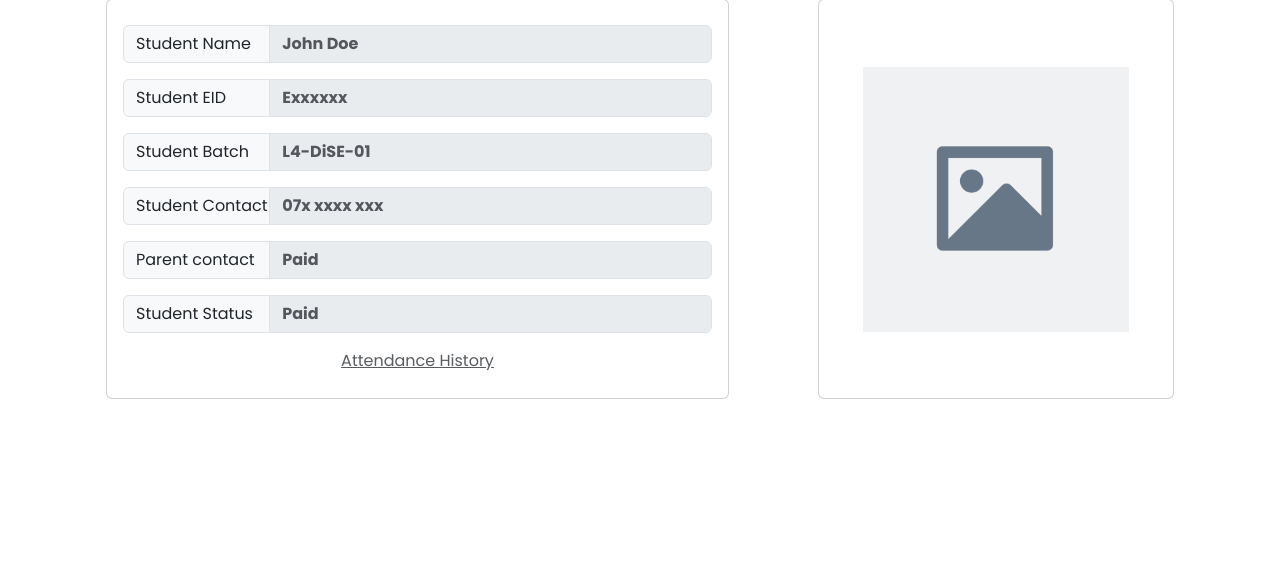
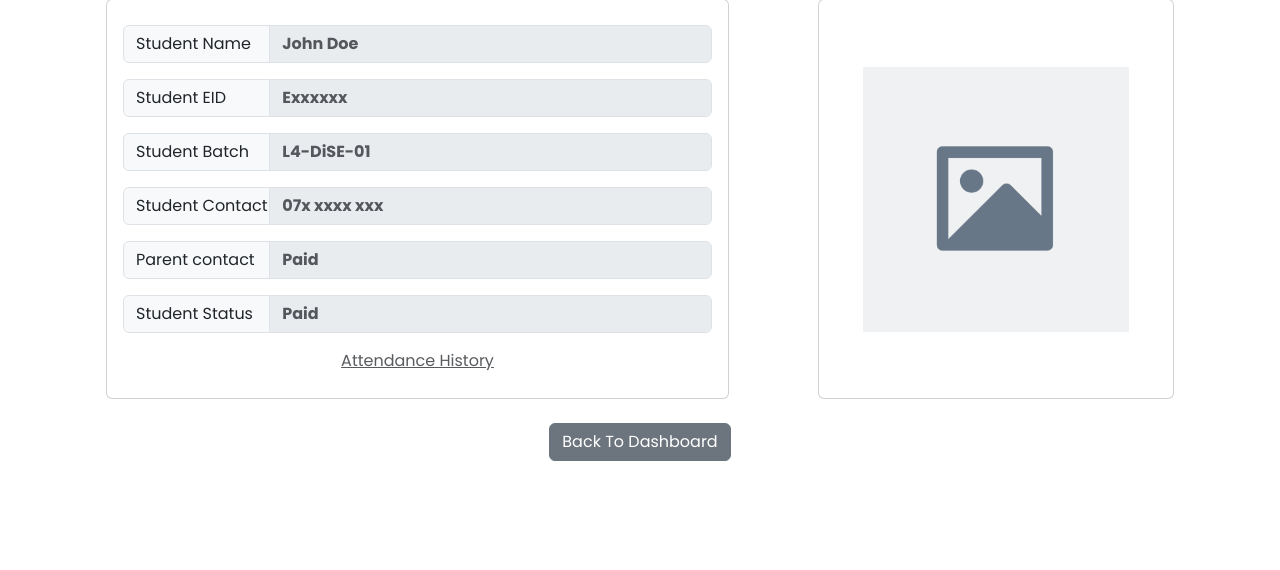
Before and after one commit to eamalindu/EMC-Attendance-System, a PHP site: page /attendance.php in a window 1280 px wide. Shown: the part 165-735 px from the top of the page. Run offline with PHP 8.4, Linux system fonts and the light colour scheme.

Commit message:
file renamed

```diff
--- a/attendance.php
+++ b/attendance.php
@@ -70,6 +70,7 @@
             </div>
         </div>
     </div>
+        <button class="btn btn-secondary mt-4 mx-auto d-block"><a href="dashboard.php" class="text-white text-decoration-none">Back To Dashboard</a></button>
 </div>
 <script src="https://cdn.jsdelivr.net/npm/bootstrap@5.3.7/dist/js/bootstrap.bundle.min.js"
         integrity="sha384-ndDqU0Gzau9qJ1lfW4pNLlhNTkCfHzAVBReH9diLvGRem5+R9g2FzA8ZGN954O5Q"
```
Also changed, not shown: dashboard.php (renamed from dashbaord.php).
